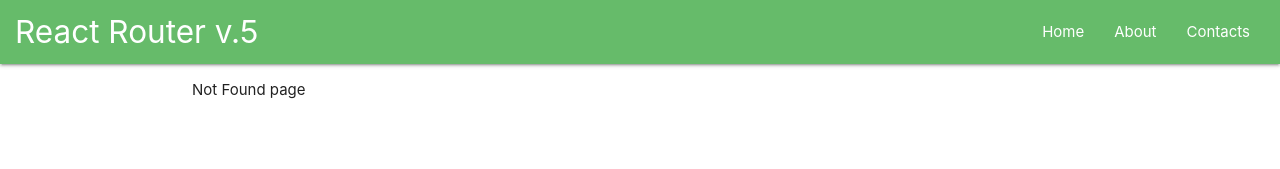
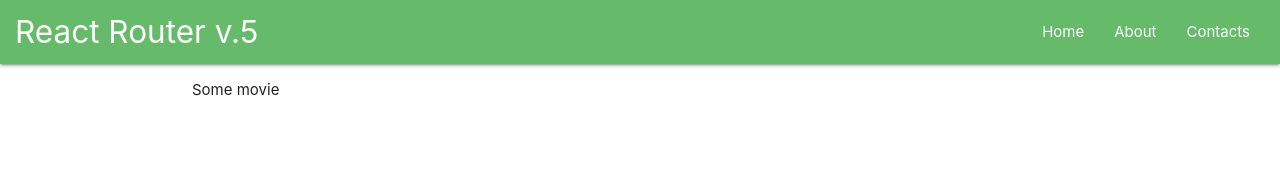
Before and after one commit to irrbis38/react-router-5, a React (Create React App) app: page /movies/1 in a window 1280 px wide. Before the commit this address had no page. Shown: the top 169 px of the page. Built offline with nearby package versions, Linux system fonts and the light colour scheme; the HTML template or start-up script is replaced by a standard one.

Commit message:
feat: add router-dom hooks

```diff
--- a/src/App.js
+++ b/src/App.js
@@ -6,6 +6,7 @@
 import { About } from "./pages/About";
 import { Contacts } from "./pages/Contacts";
 import { NotFound } from "./pages/NotFound";
+import { Movie } from "./pages/Movie";
 
 function App() {
     return (
@@ -17,6 +18,7 @@
                         <Route exact path="/" component={Home} />
                         <Route path="/about" component={About} />
                         <Route path="/contacts" component={Contacts} />
+                        <Route path="/movies/:id" component={Movie} />
                         <Route component={NotFound} />
                     </Switch>
                 </main>
--- /dev/null
+++ b/src/pages/Movie.jsx
@@ -0,0 +1,7 @@
+import { useRouteMatch } from "react-router-dom";
+
+export const Movie = () => {
+    const value = useRouteMatch();
+    console.log(value);
+    return <div className="movie">Some movie</div>;
+};
```
